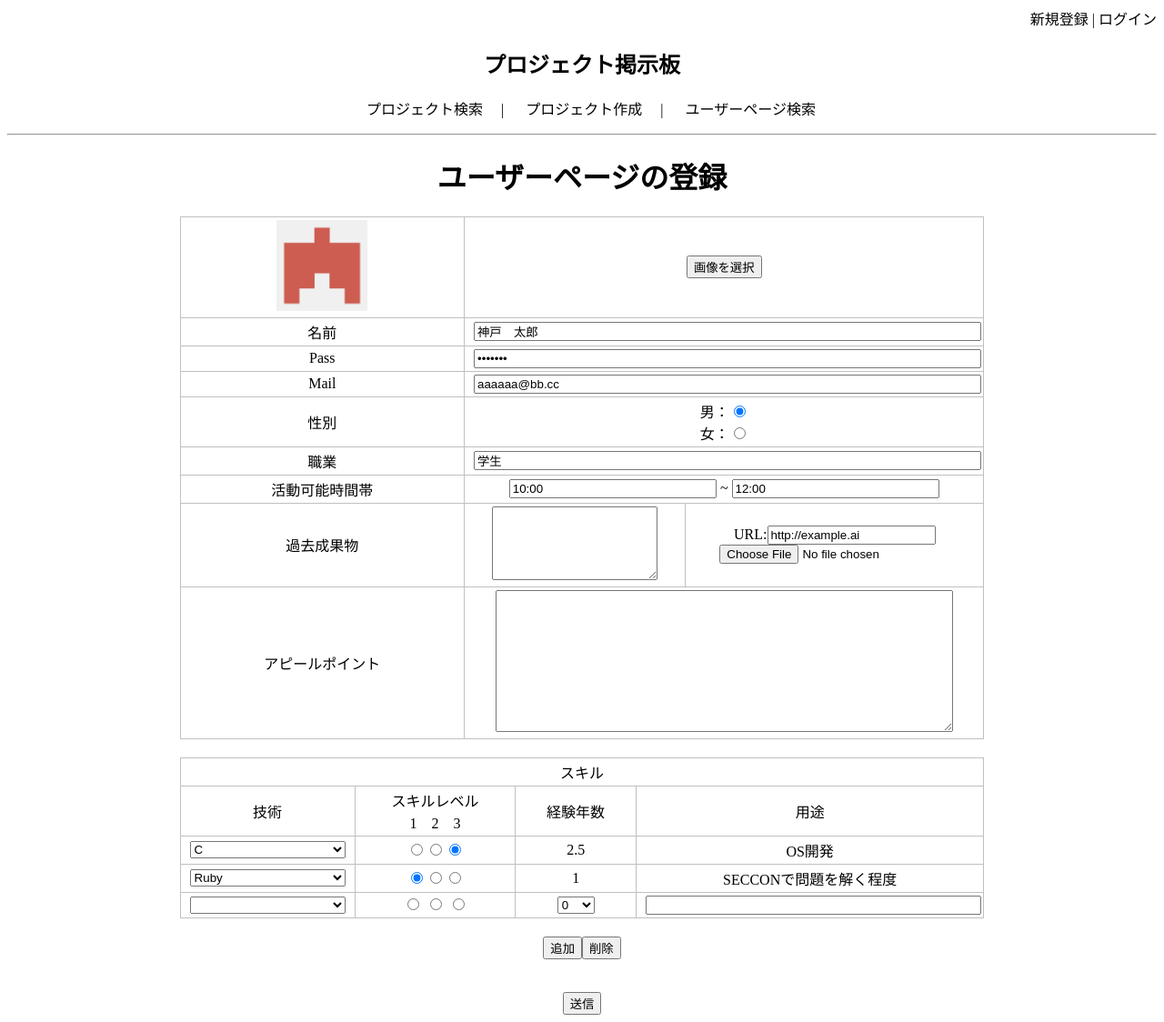
After one commit to kd-team2E/Co-creation-board, a PHP site: page /signup.php in a window 1280 px wide. The commit adds this page. Shown: the whole page at 91% size. Run offline with PHP 8.4, Linux system fonts and the light colour scheme.

Commit message:
ADD 0J02011 担当箇所

```diff
--- a/header.php
+++ b/header.php
@@ -5,7 +5,7 @@
 	<link rel="stylesheet" type="text/css" href="project.css">
 </head>
 <body>
-<div align="right">ログイン</div>
+<div align="right"><a href="signup.php">新規登録</a> | <a href="login.php">ログイン</a></div>
 <h2>プロジェクト掲示板</h2>
 <ul class="navi">
 <li><a href="project_search.php">プロジェクト検索</a></li><li>|</li>
--- /dev/null
+++ b/signup.php
@@ -0,0 +1,150 @@
+<?php
+    require_once __DIR__ . '/header.php';
+?>
+
+<DOCTYPE html>
+<html>
+<head>
+    <meta charset="utf-8">
+    <link rel="stylesheet" type="text/css" href="project.css">
+    <title>プロフィール</title>
+</head>
+<body>
+
+<h1>ユーザーページの登録</h1>
+<table border width="70%">
+    <tr><td style="width:30%"><img src="./profile_image.png" width="100" height=100"></td><td width="30%" colspan="2"><input type="submit" value="画像を選択"></td></tr>
+    <tr><td style="width:30%">名前</td><td colspan="2"><input type="text" style='width:100%' value="神戸　太郎" required></td></tr>
+    <tr><td style="width:30%">Pass</td><td colspan="2"><input type="password" style='width:100%' value="dolagon" required></td></tr>
+    <tr><td style="width:30%">Mail</td><td colspan="2"><input type="email" style='width:100%' value="aaaaaa@bb.cc" required></td></tr>
+    <tr><td style="width:30%">性別</td><td colspan="2">
+        男：<input type="radio" name="gender" value="男" required checked><br>
+        女：<input type="radio" name="gender" value="女" required></td></tr>
+    <tr><td style="width:30%">職業</td><td colspan="2"><input type="text" style='width:100%' value="学生" required></td></tr>
+    <tr><td style="width:30%">活動可能時間帯</td><td colspan="2"><input type="text" style='width:40%' value="10:00" required> ~ <input type="text" style='width:40%' value="12:00" required></td></tr>
+    <tr><td style="width:30%">過去成果物</td>
+        <td><textarea rows="5"></textarea>
+        </td><td>
+        URL:<input type='text' value="http://example.ai"><br>
+        <input type='file' name='file'></td></tr>
+    <tr><td style="width:30%">アピールポイント</td><td colspan="2"><textarea rows="10" cols="60"></textarea></td></tr>
+</table>
+
+<table border width="70%">
+    <tr><td colspan="5">スキル</td></tr>
+    <tr><td>技術</td><td>スキルレベル<br>1　2　3</td><td>経験年数</td><td>用途</td></tr>
+    <tr><td>
+
+    <!-- ここから -->
+    <select name='skill'>
+        <option value=''>
+    <optgroup label='プログラマ'>
+        <option value='IT' selected>C
+        <option value='IT'>C++
+        <option value='IT'>C#
+        <option value='IT'>Java
+        <option value='IT'>PHP
+        <option value='IT'>Ruby
+    </optgroup>
+    <optgroup label='ゲームエンジニア'>
+        <option value='game'>2D
+        <option value='game'>3D
+        <option value='game'>VR
+    </optgroup>
+    <optgroup label='電子工学'>
+        <option value='game'>回路設計
+    </optgroup>
+        <optgroup label='グラフィック'>
+        <option value=''>webデザイン
+        <option value=''>グラフィックデザイン
+    </optgroup>
+    <optgroup label='その他'>
+        <option value='game'>その他
+    </optgroup>
+
+    </td><td><input type="radio" name="aaaa" value="1"><input type="radio" name="aaaa" value="2"><input type="radio" name="aaaa" value="3" checked></td><td>2.5</td><td>OS開発</td></tr>
+    <tr><td>
+
+    <select name='skill'>
+        <option value=''>
+    <optgroup label='プログラマ'>
+        <option value='IT'>C
+        <option value='IT'>C++
+        <option value='IT'>C#
+        <option value='IT'>Java
+        <option value='IT'>PHP
+        <option value='IT' selected>Ruby
+    </optgroup>
+    <optgroup label='ゲームエンジニア'>
+        <option value='game'>2D
+        <option value='game'>3D
+        <option value='game'>VR
+    </optgroup>
+    <optgroup label='電子工学'>
+        <option value='game'>回路設計
+    </optgroup>
+    <optgroup label='グラフィック'>
+        <option value=''>webデザイン
+        <option value=''>グラフィックデザイン
+    </optgroup>
+    <optgroup label='その他'>
+        <option value='game'>その他
+    </optgroup>
+
+    </td><td><input type="radio" name="bbbb" value="1" checked><input type="radio" name="bbbb" value="2"><input type="radio" name="bbbb" value="3"></td><td>1</td><td>SECCONで問題を解く程度</td></tr>
+    <tr><td width='20%'>
+
+    <select name='skill'>
+        <option value='' selected>
+    <optgroup label='プログラマ'>
+        <option value='IT'>C
+        <option value='IT'>C++
+        <option value='IT'>C#
+        <option value='IT'>Java
+        <option value='IT'>PHP
+        <option value='IT'>Ruby
+    </optgroup>
+    <optgroup label='ゲームエンジニア'>
+        <option value='game'>2D
+        <option value='game'>3D
+        <option value='game'>VR
+    </optgroup>
+    <optgroup label='電子工学'>
+        <option value='game'>回路設計
+    </optgroup>
+    <optgroup label='グラフィック'>
+        <option value=''>webデザイン
+        <option value=''>グラフィックデザイン
+    </optgroup>
+    <optgroup label='その他'>
+        <option value='game'>その他
+    </optgroup>
+    <!-- ここまでひどすぎ -->
+
+
+    </select></td>
+
+    <td width='20%'>
+        <input type='radio' name='aaaa' value='1'>
+        <input type='radio' name='aaaa' value='2'>
+        <input type='radio' name='aaaa' value='3'></td>
+    <td width='15%'><select>
+
+    <?php
+
+        for ( $i = 0 ; $i <= 7 ; $i += 0.5 ) {
+            echo "<option value='" . $i . "'>" . $i . "</option>";
+        }
+    ?>
+
+    </select></td>
+    <td><input type='text' style='width:100%'></td>
+    </tr>
+</table>
+
+<input type="button" value="追加"><input type="button" value="削除"><br>
+
+<br><br><input type="button" onclick="location.href='signup_success.php'" value="送信">
+
+</body>
+</html>
```
Also changed, not shown: login.php (added, +18 -0 lines), signup_success.php (added, +14 -0 lines), profile_image.png (added).
